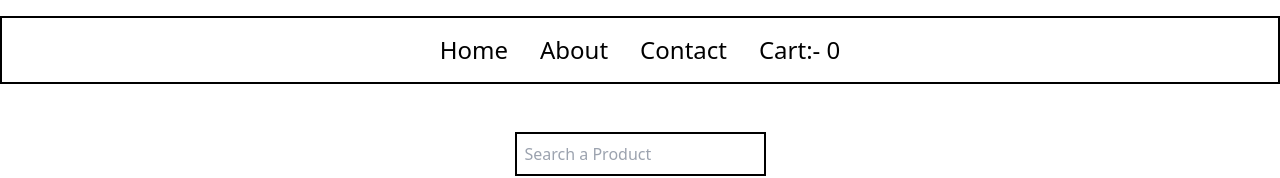
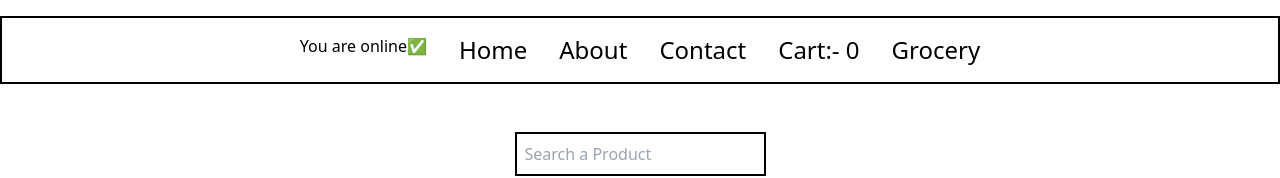
Before and after one commit to tusharbatradev/E-Commerce, a React (Vite) app: page / in a window 1280 px wide. Shown: the top 178 px of the page. Built offline with nearby package versions, Linux system fonts and the light colour scheme; no server answers.

Commit message:
Understanding Lazy Loading.

```diff
--- /dev/null
+++ b/Utils/useOnlineStatus.js
@@ -0,0 +1,19 @@
+import { useEffect, useState } from "react";
+
+const useOnlineStatus = () => {
+  const [onlineStatus, setOnlineStatus] = useState(true);
+
+  useEffect(() => {
+    window.addEventListener("offline", () => {
+      setOnlineStatus(false);
+    });
+
+    window.addEventListener("online", () => {
+      setOnlineStatus(true);
+    });
+  }, []);
+
+  return onlineStatus;
+};
+
+export default useOnlineStatus;
--- /dev/null
+++ b/Utils/useSearchProduct.js
@@ -0,0 +1,25 @@
+import { useState, useEffect } from "react";
+
+const useSearchProducts = (initialProducts) => {
+  const [filteredProducts, setFilteredProducts] = useState(initialProducts);
+  const [searchInput, setSearchInput] = useState("");
+
+  useEffect(() => {
+    if (searchInput) {
+      const filtered = initialProducts.filter((product) =>
+        product.title.toLowerCase().includes(searchInput.toLowerCase())
+      );
+      setFilteredProducts(filtered);
+    } else {
+      setFilteredProducts(initialProducts);
+    }
+  }, [searchInput, initialProducts]);
+
+  const handleSearchChange = (e) => {
+    setSearchInput(e.target.value);
+  };
+
+  return { filteredProducts, searchInput, handleSearchChange };
+};
+
+export default useSearchProducts;
--- /dev/null
+++ b/src/Components/Grocery.jsx
@@ -0,0 +1,7 @@
+function Grocery(){
+    return(<>
+        <h1>Grocery Page with the lazy loading</h1>
+    </>)
+}
+
+export default Grocery
--- a/src/Components/Header.jsx
+++ b/src/Components/Header.jsx
@@ -1,6 +1,8 @@
 import { Link } from "react-router-dom";
+import useOnlineStatus from "../../Utils/useOnlineStatus";
 
 function Header({ cart }) {
+  let onlineStatus = useOnlineStatus();
   return (
     <>
       <div
@@ -9,6 +11,13 @@ function Header({ cart }) {
             mt-4 p-4
             border-2 border-black"
       >
+        <h1>
+          {onlineStatus ? (
+            <h1>You are online✅</h1>
+          ) : (
+            <h1>You are offline❌</h1>
+          )}
+        </h1>
         <h1 className="text-2xl">
           <Link to="/">Home</Link>
         </h1>
@@ -21,6 +30,9 @@ function Header({ cart }) {
         <h1 className="text-2xl">
           <Link to="/cart">Cart:- {cart.length}</Link>
         </h1>
+        <h1 className="text-2xl">
+          <Link to="/grocery">Grocery</Link>
+        </h1>
       </div>
     </>
   );
--- a/src/Components/Products.jsx
+++ b/src/Components/Products.jsx
@@ -3,14 +3,14 @@ import ProductCard from "./ProductCard";
 import { useDispatch, useSelector } from "react-redux";
 import { addItem } from "../Redux/cartSlice";
 import { Link } from "react-router-dom";
+import useOnlineStatus from "../../Utils/useOnlineStatus";
+import useSearchProducts from "../../Utils/useSearchProduct";
 
-function Products({ setCart }) {
+function Products() {
   const [products, setProducts] = useState([]);
-  const [filteredProducts, setFilteredProducts] = useState([]);
-  const [searchInput, setSearchInput] = useState("");
+  const dispatch = useDispatch();
 
   const cart = useSelector((state) => state.cart);
-  const dispatch = useDispatch();
 
   const addToCart = (product) => {
     dispatch(addItem(product));
@@ -22,24 +22,17 @@ function Products({ setCart }) {
       .then((res) => res.json())
       .then((data) => {
         setProducts(data);
-        setFilteredProducts(data);
       });
   }, []);
 
-  useEffect(() => {
-    if (searchInput) {
-      const filtered = products.filter((product) =>
-        product.title.toLowerCase().includes(searchInput.toLowerCase())
-      );
-      setFilteredProducts(filtered);
-    } else {
-      setFilteredProducts(products);
-    }
-  }, [searchInput, products]);
+  const { filteredProducts, searchInput, handleSearchChange } =
+    useSearchProducts(products);
 
-  const handleSearchChange = (e) => {
-    setSearchInput(e.target.value);
-  };
+  let onlineStatus = useOnlineStatus();
+
+  if (onlineStatus === "false") {
+    return <h1>Looks Like you're Offline</h1>;
+  }
 
   return (
     <>
--- a/src/main.jsx
+++ b/src/main.jsx
@@ -1,16 +1,20 @@
-import React from "react";
+import React, { Suspense, lazy } from "react";
 import ReactDOM from "react-dom/client";
 import App from "./App.jsx";
 import "./index.css";
 import { Provider } from "react-redux";
 import store from "./Redux/store.js";
 import { RouterProvider, createBrowserRouter } from "react-router-dom";
-import About from "./About.jsx";
+// import About from "./About.jsx";
 import Contact from "./Contact.jsx";
 import Error from "./Components/Error.jsx";
 import Cart from "./Components/Cart.jsx";
 import Products from "./Components/Products.jsx";
 import ProductDetails from "./Components/ProductDetails.jsx";
+// import Grocery from "./Components/Grocery.jsx";
+
+const Grocery = lazy(() => import("./Components/Grocery.jsx"));
+const About = lazy(() => import("./About.jsx"));
 
 const appRouter = createBrowserRouter([
   {
@@ -19,12 +23,16 @@ const appRouter = createBrowserRouter([
     errorElement: <Error />,
     children: [
       {
-        path : '/',
-        element : <Products />
+        path: "/",
+        element: <Products />,
       },
       {
         path: "/about",
-        element: <About />,
+        element: (
+          <Suspense fallback={<h1>Loading.....</h1>}>
+            <About />
+          </Suspense>
+        ),
       },
       {
         path: "/cart",
@@ -33,6 +41,14 @@ const appRouter = createBrowserRouter([
       {
         path: "/contact",
         element: <Contact />,
+      },
+      {
+        path: "/grocery",
+        element: (
+          <Suspense fallback={<h1>Loading.....</h1>}>
+            <Grocery />
+          </Suspense>
+        ),
       },
       {
         path: "/product/:id",
```
